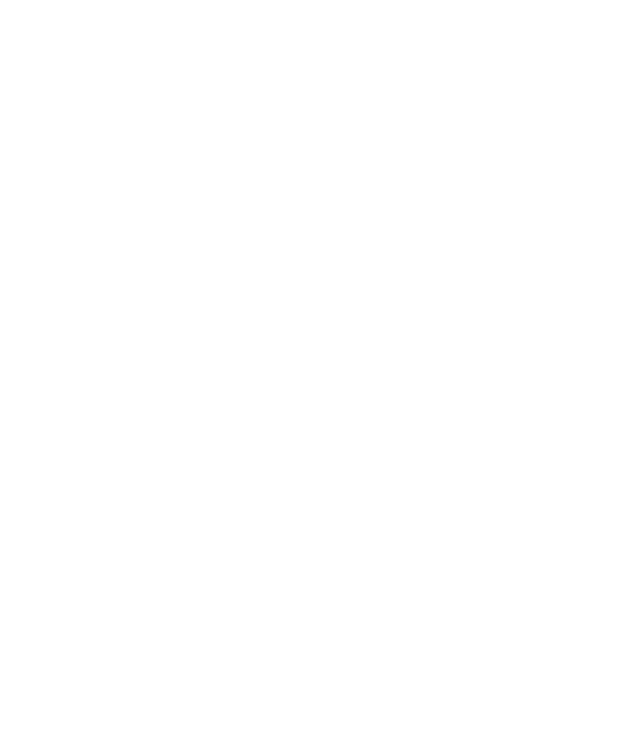
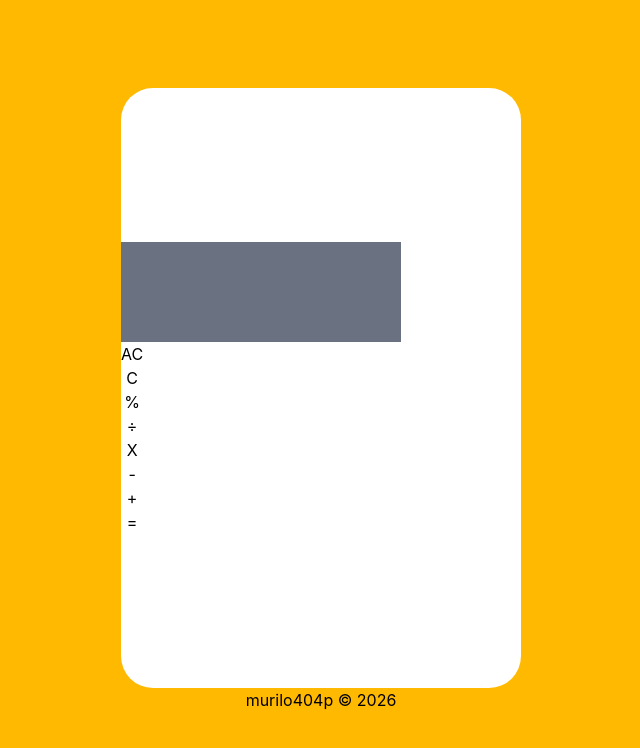
Before and after one commit to murilo404p/Calculator-TOP, a website built with Vite: page index.html in a window 1280 px wide. Shown: the whole page, without its empty margins (319-959 px from the left). Built offline with nearby package versions, Linux system fonts and the light colour scheme.

Commit message:
fix: layout da calculadora

```diff
--- a/index.html
+++ b/index.html
@@ -7,8 +7,23 @@
     <title>Calculator</title>
     <link rel="stylesheet" href="./src/style.css">
   </head>
-  <body>
+  <body class="bg-amber-400 flex justify-center items-center h-screen flex-col">
+    <section class="bg-white flex w-100 h-150 rounded-4xl justify-center items-start flex-col">
+      <div class="bg-gray-500 w-70 h-25 flex">
 
+      </div>
+      <div class="flex flex-col">
+        <button id="allClear">AC</button>
+        <button id="clear">C</button>
+        <button id="remaider">%</button>
+        <button id="divide">÷</button>
+        <button id="mutiply">X</button>
+        <button id="minus">-</button>
+        <button id="plus">+</button>
+        <button id="plus">=</button>
+      </div>
+    </section>
+    <footer>murilo404p © 2026</footer>
     <script type="module" src="/src/main.js"></script>
   </body>
 </html>
```
